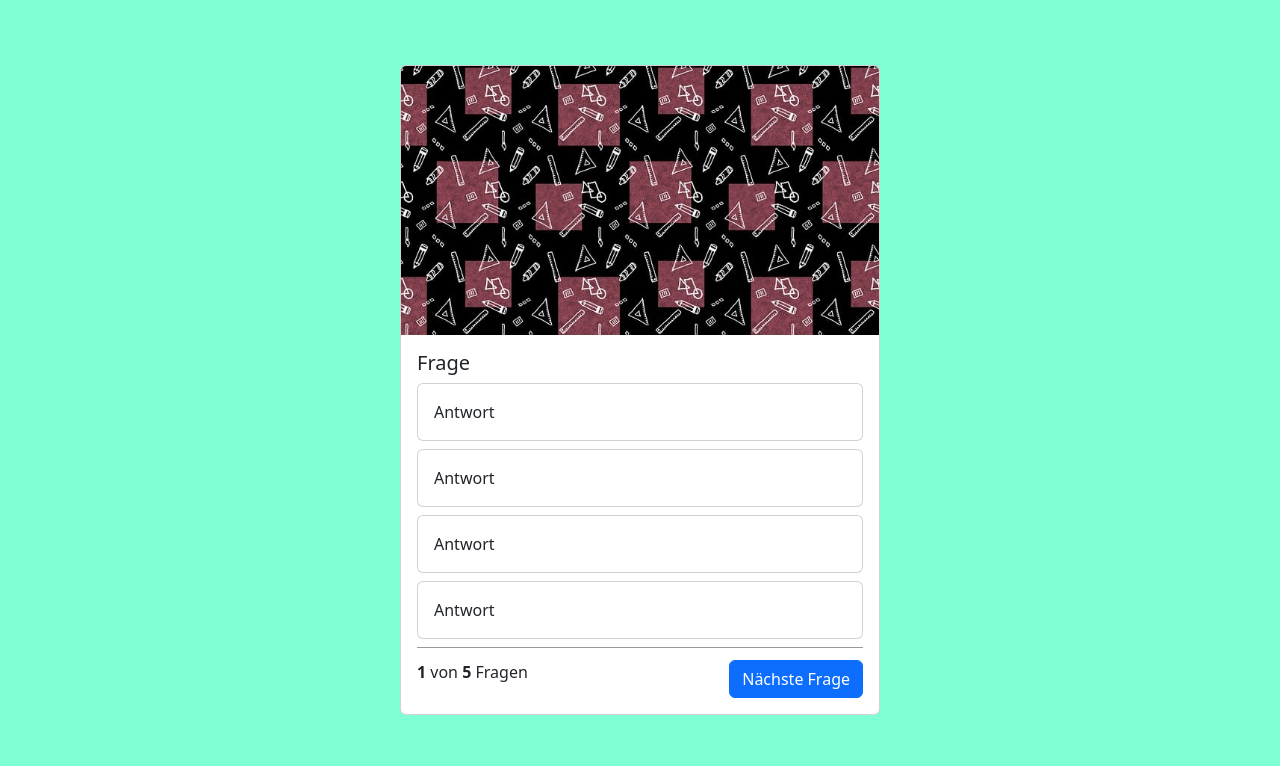
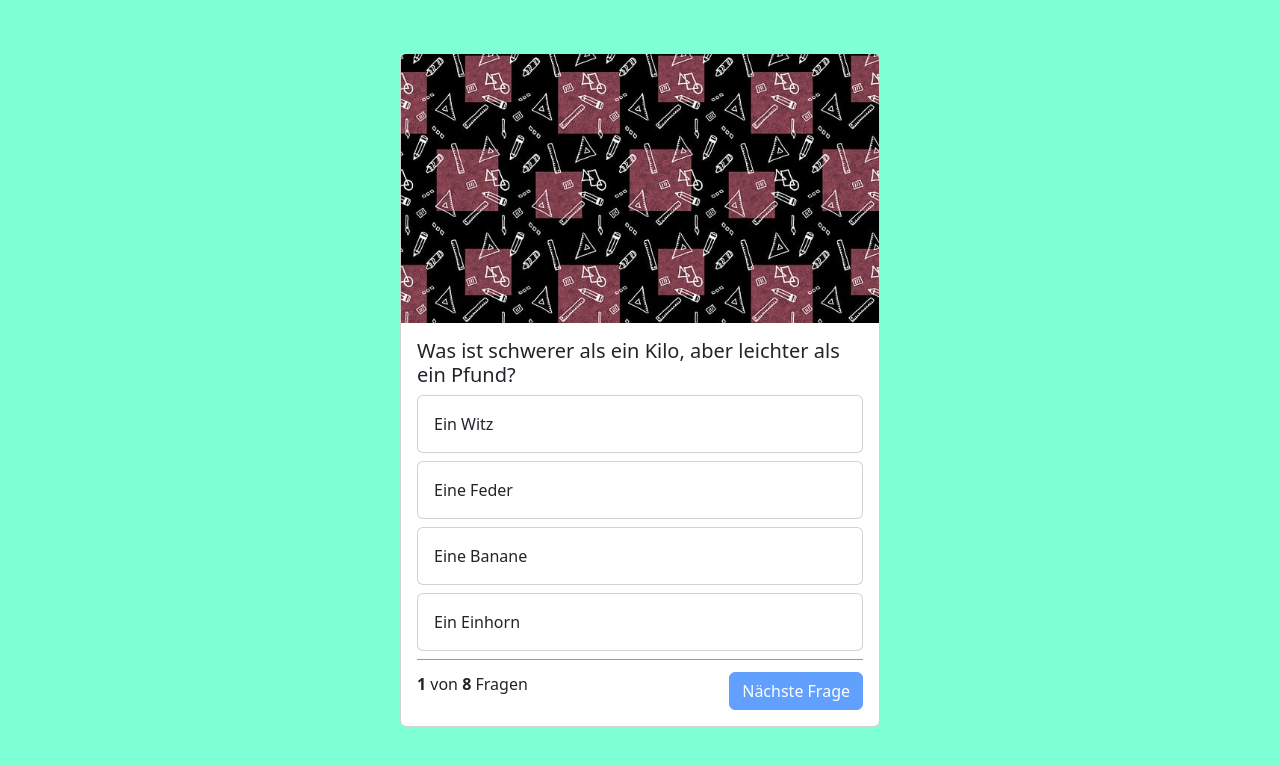
Before and after one commit to Daxi90/quiz-app, a plain HTML site: page index.html in a window 1280 px wide. Shown: the part 60-826 px from the top of the page. Drawn offline with nearby package versions, Linux system fonts and the light colour scheme.

Commit message:
added right question counter

```diff
--- a/index.html
+++ b/index.html
@@ -22,7 +22,7 @@
 
     <title>Quiz App</title>
   </head>
-  <body>
+  <body onload="init()">
     <nav class="navbar bg-body-tertiary">
       <div class="container-fluid">
         <span class="navbar-brand mb-0 h1">You dont know Jack</span>
@@ -31,23 +31,38 @@
     <div class="container d-flex justify-content-center align-items-center">
       <div class="card quiz-card">
         <img src="./img/quiz.jpg" class="card-img-top" alt="..." />
-        <div class="card-body">
-          <h5 class="card-title">Frage</h5>
-          <div class="card mb-2">
-            <div class="card-body">Antwort</div>
+        <div class="card-body d-none text-center" id="endScreen">
+          <div>Quiz beendet</div>
+          <div><img class="w-100" src="./img/trophy.png" alt="" /></div>
+          <div>Du hast <b id="amountOfRightQuestions">XXX</b> Fragen von <b id="amountOfQuestions">XXX</b> richtig beantwortet</div>
+        </div>
+        <div class="card-body" id="question-body">
+          <h5 class="card-title" id="question">Frage</h5>
+          <div class="card quiz-answer-card mb-2" onclick="answer('answer_1')">
+            <div class="card-body" id="answer_1">Antwort</div>
           </div>
-          <div class="card mb-2">
-            <div class="card-body">Antwort</div>
+          <div class="card quiz-answer-card mb-2" onclick="answer('answer_2')">
+            <div class="card-body" id="answer_2">Antwort</div>
           </div>
-          <div class="card mb-2">
-            <div class="card-body">Antwort</div>
+          <div class="card quiz-answer-card mb-2" onclick="answer('answer_3')">
+            <div class="card-body" id="answer_3">Antwort</div>
           </div>
-          <div class="card mb-2">
-            <div class="card-body">Antwort</div>
+          <div class="card quiz-answer-card mb-2" onclick="answer('answer_4')">
+            <div class="card-body" id="answer_4">Antwort</div>
           </div>
           <div class="question-footer d-flex justify-content-between">
-            <div><b>1</b> von <b>5</b> Fragen</div>
-            <button class="btn btn-primary">Nächste Frage</button>
+            <div>
+              <b id="currentQuestion">1</b> von
+              <b id="totalQuestions">5</b> Fragen
+            </div>
+            <button
+              onclick="nextQuestion()"
+              id="next-button"
+              class="btn btn-primary"
+              disabled
+            >
+              Nächste Frage
+            </button>
           </div>
         </div>
       </div>
--- a/script.js
+++ b/script.js
@@ -1,66 +1,143 @@
 let questions = [
   {
-        "question": "Was ist schwerer als ein Kilo, aber leichter als ein Pfund?",
-        "answer_1": "Ein Witz",
-        "answer_2": "Eine Feder",
-        "answer_3": "Eine Banane",
-        "answer_4": "Ein Einhorn",
-        "right_answer": 1
+    question: "Was ist schwerer als ein Kilo, aber leichter als ein Pfund?",
+    answer_1: "Ein Witz",
+    answer_2: "Eine Feder",
+    answer_3: "Eine Banane",
+    answer_4: "Ein Einhorn",
+    right_answer: 1,
   },
   {
-        "question": "Was ist der Lieblingssport von Spinnen?",
-        "answer_1": "Webdesign",
-        "answer_2": "Klettern",
-        "answer_3": "Basketball",
-        "answer_4": "Gymnastik",
-        "right_answer": 1
+    question: "Was ist der Lieblingssport von Spinnen?",
+    answer_1: "Webdesign",
+    answer_2: "Klettern",
+    answer_3: "Basketball",
+    answer_4: "Gymnastik",
+    right_answer: 1,
   },
   {
-        "question": "Warum hat der Mathematikbuch traurig geschaut?",
-        "answer_1": "Es hatte zu viele Probleme",
-        "answer_2": "Es wurde ignoriert",
-        "answer_3": "Es war nicht in der Stimmung",
-        "answer_4": "Es war eifersüchtig auf das Deutschbuch",
-        "right_answer": 4
+    question: "Warum hat der Mathematikbuch traurig geschaut?",
+    answer_1: "Es hatte zu viele Probleme",
+    answer_2: "Es wurde ignoriert",
+    answer_3: "Es war nicht in der Stimmung",
+    answer_4: "Es war eifersüchtig auf das Deutschbuch",
+    right_answer: 4,
   },
   {
-        "question": "Was wird immer größer, je mehr du davon wegnimmst?",
-        "answer_1": "Ein Loch",
-        "answer_2": "Eine Wassermelone",
-        "answer_3": "Ein Ballon",
-        "answer_4": "Eine Katze",
-        "right_answer": 1
+    question: "Was wird immer größer, je mehr du davon wegnimmst?",
+    answer_1: "Ein Loch",
+    answer_2: "Eine Wassermelone",
+    answer_3: "Ein Ballon",
+    answer_4: "Eine Katze",
+    right_answer: 1,
   },
   {
-        "question": "Was passiert, wenn man einen Vogel mit einem Flugzeug kreuzt?",
-        "answer_1": "Man bekommt einen fliegenden Vogel",
-        "answer_2": "Man bekommt einen fliegenden Flugzeug",
-        "answer_3": "Man bekommt einen fliegenden Vogel und ein fliegendes Flugzeug",
-        "answer_4": "Es ist unmöglich, einen Vogel mit einem Flugzeug zu kreuzen",
-        "right_answer": 4
+    question: "Was passiert, wenn man einen Vogel mit einem Flugzeug kreuzt?",
+    answer_1: "Man bekommt einen fliegenden Vogel",
+    answer_2: "Man bekommt einen fliegenden Flugzeug",
+    answer_3: "Man bekommt einen fliegenden Vogel und ein fliegendes Flugzeug",
+    answer_4: "Es ist unmöglich, einen Vogel mit einem Flugzeug zu kreuzen",
+    right_answer: 4,
   },
   {
-        "question": "Was ist ein Mathematiklehrer ohne Probleme?",
-        "answer_1": "Arbeitslos",
-        "answer_2": "Ein Magier",
-        "answer_3": "Unmöglich",
-        "answer_4": "Eine Legende",
-        "right_answer": 2
+    question: "Was ist ein Mathematiklehrer ohne Probleme?",
+    answer_1: "Arbeitslos",
+    answer_2: "Ein Magier",
+    answer_3: "Unmöglich",
+    answer_4: "Eine Legende",
+    right_answer: 2,
   },
   {
-        "question": "Was war der erste Gedanke von Einstein, als er die Relativitätstheorie entdeckte?",
-        "answer_1": "E=mc²",
-        "answer_2": "Wow, das ist genial!",
-        "answer_3": "Ich brauche einen Kaffee",
-        "answer_4": "Meine Haare sehen furchtbar aus",
-        "right_answer": 3
+    question:
+      "Was war der erste Gedanke von Einstein, als er die Relativitätstheorie entdeckte?",
+    answer_1: "E=mc²",
+    answer_2: "Wow, das ist genial!",
+    answer_3: "Ich brauche einen Kaffee",
+    answer_4: "Meine Haare sehen furchtbar aus",
+    right_answer: 3,
   },
   {
-        "question": "Was haben ein Buch und ein Strand gemeinsam?",
-        "answer_1": "Beide sind entspannend",
-        "answer_2": "Beide sind geduldig",
-        "answer_3": "Beide haben Seiten",
-        "answer_4": "Beide haben Sand",
-        "right_answer": 4
+    question: "Was haben ein Buch und ein Strand gemeinsam?",
+    answer_1: "Beide sind entspannend",
+    answer_2: "Beide sind geduldig",
+    answer_3: "Beide haben Seiten",
+    answer_4: "Beide haben Sand",
+    right_answer: 4,
+  },
+];
+
+let currentQuestion = 0;
+let rightQuestions = 0;
+
+function showQuestion() {
+  if (currentQuestion >= questions.length) {
+    console.log('ende');
+    document.getElementById('endScreen').classList.remove('d-none');
+    document.getElementById('question-body').classList.add('d-none');
+
+    document.getElementById('amountOfQuestions').innerHTML = questions.length;
+    document.getElementById('amountOfRightQuestions').innerHTML = rightQuestions;
+
+  } else {
+    let actualQuestion = questions[currentQuestion];
+
+    let question = document.getElementById("question");
+    let answer1 = document.getElementById("answer_1");
+    let answer2 = document.getElementById("answer_2");
+    let answer3 = document.getElementById("answer_3");
+    let answer4 = document.getElementById("answer_4");
+    let myCurrentQuestion = document.getElementById("currentQuestion");
+
+    question.innerHTML = actualQuestion["question"];
+    answer1.innerHTML = actualQuestion["answer_1"];
+    answer2.innerHTML = actualQuestion["answer_2"];
+    answer3.innerHTML = actualQuestion["answer_3"];
+    answer4.innerHTML = actualQuestion["answer_4"];
+    myCurrentQuestion.innerHTML = currentQuestion + 1;
   }
-]
+}
+
+function answer(selection) {
+  let selectedQuestionNumber = selection.slice(-1);
+
+  let idOfRightAnswer = "answer_" + questions[currentQuestion]["right_answer"];
+
+  if (selectedQuestionNumber == questions[currentQuestion]["right_answer"]) {
+    document.getElementById(selection).parentNode.classList.add("bg-success");
+    rightQuestions++;
+  } else {
+    document.getElementById(selection).parentNode.classList.add("bg-danger");
+    document
+      .getElementById(idOfRightAnswer)
+      .parentNode.classList.add("bg-success");
+  }
+  document.getElementById("next-button").disabled = false;
+}
+
+function init() {
+  let totalQuestions = document.getElementById("totalQuestions");
+
+  totalQuestions.innerHTML = questions.length;
+
+  showQuestion();
+}
+
+function nextQuestion() {
+  currentQuestion++;
+  document.getElementById("next-button").disabled = true;
+  resetButtons();
+
+  showQuestion();
+}
+
+function resetButtons() {
+  document.getElementById("answer_1").parentNode.classList.remove("bg-success");
+  document.getElementById("answer_2").parentNode.classList.remove("bg-success");
+  document.getElementById("answer_3").parentNode.classList.remove("bg-success");
+  document.getElementById("answer_4").parentNode.classList.remove("bg-success");
+
+  document.getElementById("answer_1").parentNode.classList.remove("bg-danger");
+  document.getElementById("answer_2").parentNode.classList.remove("bg-danger");
+  document.getElementById("answer_3").parentNode.classList.remove("bg-danger");
+  document.getElementById("answer_4").parentNode.classList.remove("bg-danger");
+}
--- a/style.css
+++ b/style.css
@@ -1,18 +1,26 @@
-
-body{
-    background-color: aquamarine !important;
+body {
+  background-color: aquamarine !important;
 }
 
-.container{
-    background-color: aquamarine !important;
-    min-height: 100vh;
+.container {
+  background-color: aquamarine !important;
+  min-height: 100vh;
 }
 
-.quiz-card{
-    width: 30rem;
+.quiz-card {
+  width: 30rem;
 }
 
-.question-footer{
-    border-top : 1px solid rgba(0,0,0,0.4);
-    padding-top: 12px;
+.question-footer {
+  border-top: 1px solid rgba(0, 0, 0, 0.4);
+  padding-top: 12px;
 }
+
+.quiz-answer-card:hover {
+  cursor: pointer;
+  background-color: rgba(0, 0, 0, 0.05);
+}
+
+.bg-success, .bg-danger{
+    color: white !important;
+}
```
Also changed, not shown: img/trophy.png (added). Lines whose indentation alone changed are shown as unchanged.
